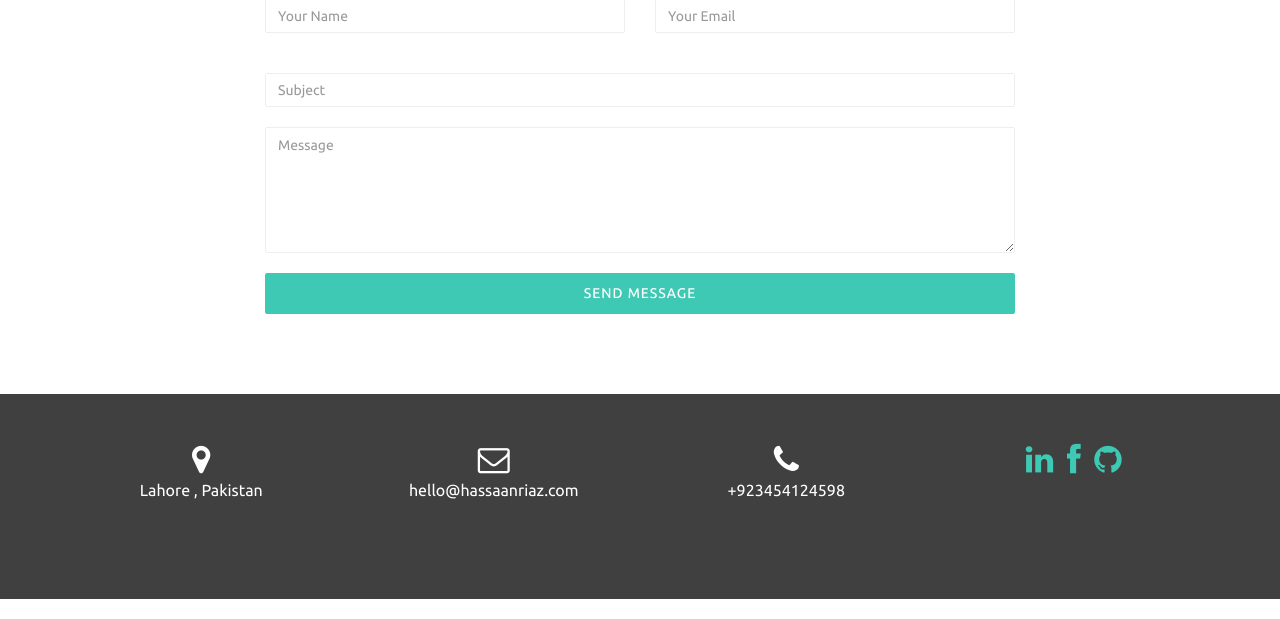
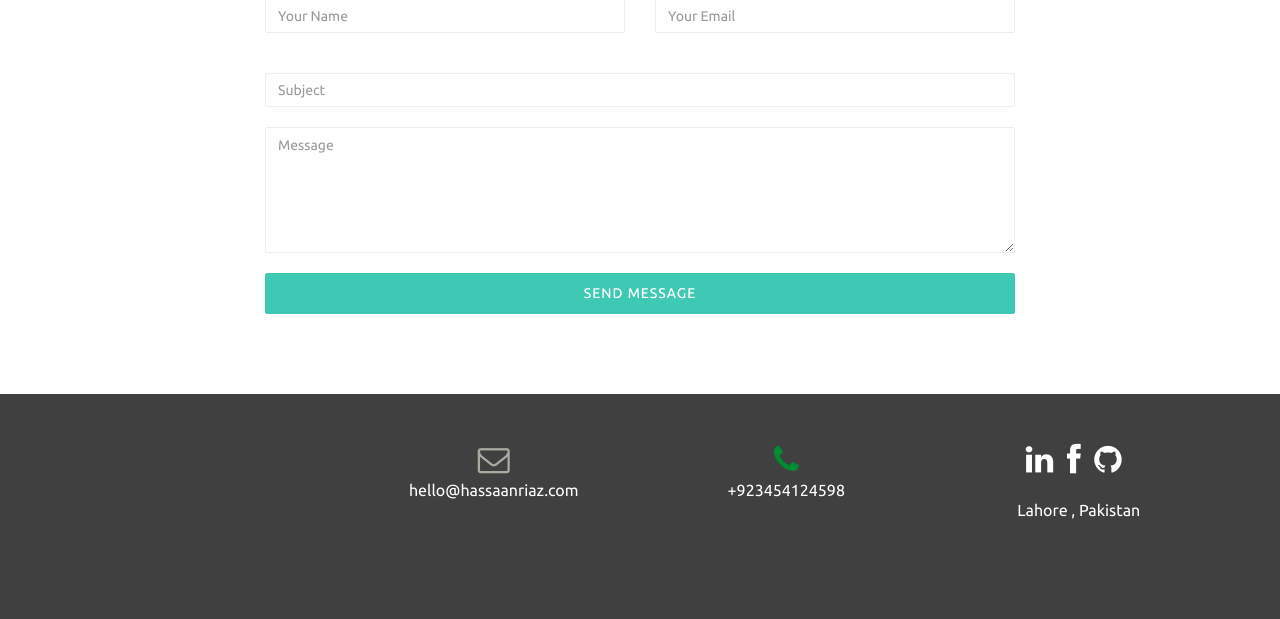
Before and after one commit to Hassaan26/hassaan-portfolio, a Django app: page / in a window 1280 px wide; the page is wider, and only the part inside the window is pictured. Shown: the part 3303-3922 px from the top of that part. Run offline with Django 3.2, Linux system fonts and the light colour scheme; some libraries are stand-ins or nearby versions; some web fonts are replaced.

Commit message:
finalize tempalte

```diff
--- a/hassaan/hassaan/static/css/style.css
+++ b/hassaan/hassaan/static/css/style.css
@@ -10,6 +10,27 @@
 *{
 	padding:0;
 	margin:0;
+}
+.fa-map-marker{
+	color: #F7544C;
+}
+.fa-envelope-o{
+	color: #AAAAA0;
+}
+.fa-phone{
+	color: #008A32;
+}
+.fa-linkedin{
+	color: #fff;
+}
+.fa-github{
+	color: #fff;
+}
+.fa-facebook{
+	color: #fff;
+}
+.social-icons{
+	padding-right: 10px;
 }
 .top-marign{
 	margin-top: 10px;
--- a/hassaan/me/templates/index.html
+++ b/hassaan/me/templates/index.html
@@ -346,7 +346,7 @@
 		<div class="container">
 			<div class="row">
 				<div class="animatedParent clr-white">
-					<div class="col-md-3"> <i class="fa fa-map-marker fa-2x"></i>
+					<div class="col-md-3 animated fadeIn"> <i class="fa fa-map-marker fa-2x"></i>
 				        <p>Lahore , Pakistan</p>
 			        </div>
 			        <div class="col-md-3"> <i class="fa fa-envelope-o fa-2x"></i>
@@ -359,15 +359,16 @@
 						<div class="footer-menu">
 							<p>
 								<a href="https://www.linkedin.com/in/hassaan-riaz-093a6651/">
-									<i class="fa fa-linkedin fa-2x" style="padding-right: 10px;"></i>
+									<i class="fa fa-linkedin fa-2x social-icons"></i>
 								</a>
 								<a href="https://www.facebook.com/muhammadhassaan.riaz">
-									<i class="fa fa-facebook fa-2x" style="padding-right: 10px;"></i>
+									<i class="fa fa-facebook fa-2x social-icons"></i>
 								</a>
 								<a href="https://github.com/Hassaan26">
-									<i class="fa fa-github fa-2x" style="padding-right: 10px;"></i>
+									<i class="fa fa-github fa-2x social-icons"></i>
 								</a>
 							</p>
+							 <p>Lahore , Pakistan</p>
 					    </div>
 					</div>
 				</div>
```
